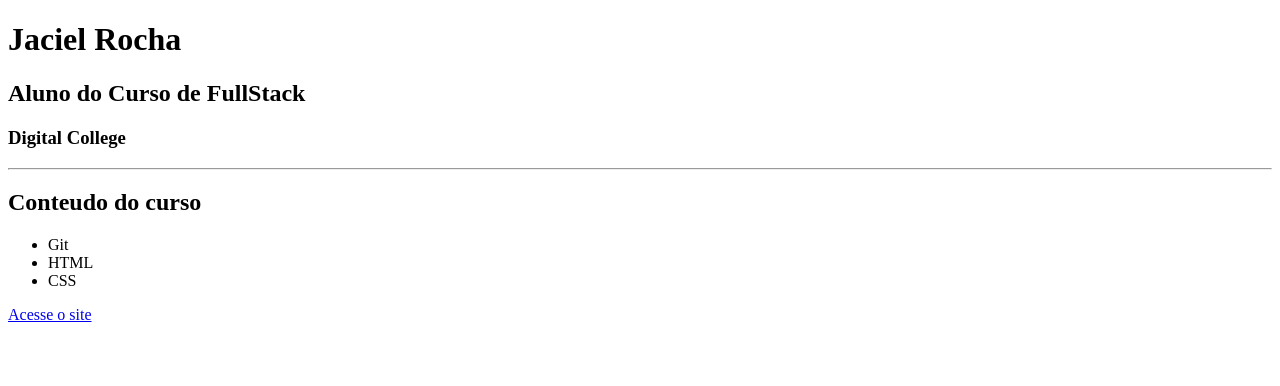
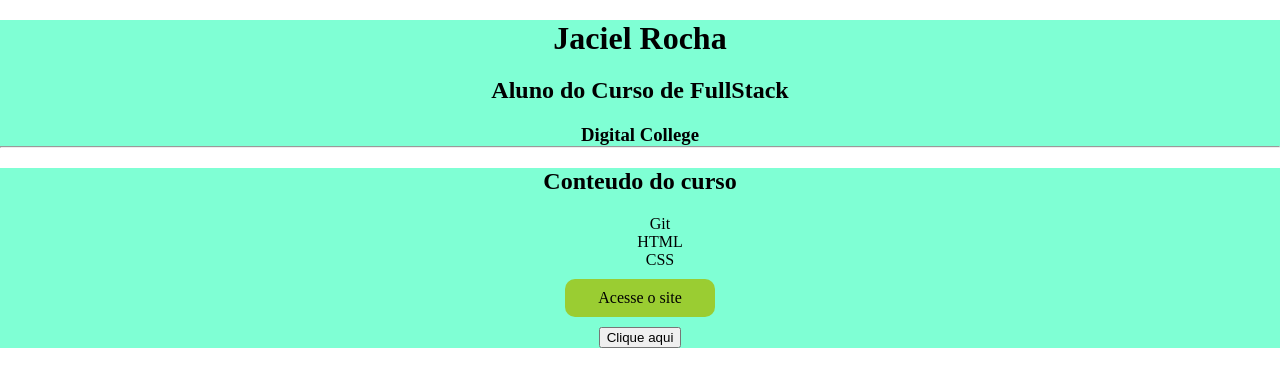
Before and after one commit to jacielrocha/componentes-html-css, a plain HTML site: page index.html in a window 1280 px wide. Drawn offline with Linux system fonts and the light colour scheme.

Commit message:
aula-01-css

```diff
--- a/index.html
+++ b/index.html
@@ -2,12 +2,16 @@
 <html>
     <read>
         <title>Aula de HTML</title>
+        <link rel="stylesheet" href="style.css">
     </read>
     <body>
+        <div>
             <h1>Jaciel Rocha</h1>
             <h2>Aluno do Curso de FullStack</h2>
             <h3>Digital College</h3>
+        </div>
         <hr>
+        <div>
 
             <h2>Conteudo do curso</h2>
             <ul>
@@ -17,5 +21,7 @@
             </ul>
 
             <a href="https://digitalcollege.com.br/" target="_blank">Acesse o site</a>
+            <button>Clique aqui</button>
+        </div>
     </body>
 </html>
--- /dev/null
+++ b/style.css
@@ -0,0 +1,39 @@
+* {
+    margin: 0;
+
+    box-sizing: border-box;
+}
+div {
+    background-color: aquamarine;
+    text-align: center;
+}
+
+div h1 {
+    margin: 20px;
+    }
+div h2 {
+    margin: 20px;
+}
+
+ul {
+    list-style: none;
+}
+
+a{
+    text-decoration: none;
+    background-color: yellowgreen;
+    padding: 10px;
+    display: block;
+    width: 150px;
+    margin: 10px auto;
+    border-radius: 10px;
+    color: #000;
+    transition: 1s;
+    }
+a:hover{
+    background-color: #000;
+    color: yellowgreen;
+    transform: scale(1.2);
+
+
+}
```
Lines whose indentation alone changed are shown as unchanged.
